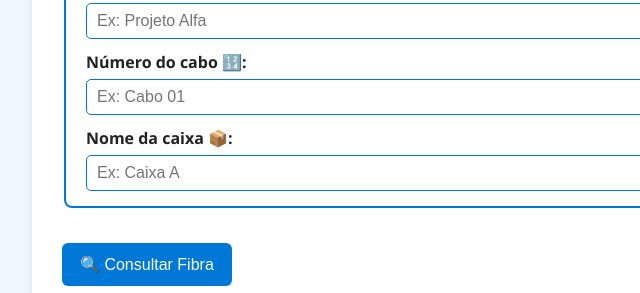
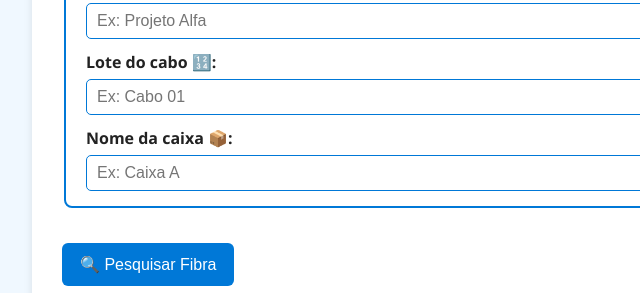
Before and after one commit to Kelfys/Fiber_search, a plain HTML site: page index.html in a window 1280 px wide. Shown: the part 507-800 px from the top of the page, 248-888 px from the left. Drawn offline with Linux system fonts and the light colour scheme.

Commit message:
Atualizar o index.html

```diff
--- a/index.html
+++ b/index.html
@@ -57,14 +57,14 @@
                 <label for="projectName">Nome do projeto 🏷️:</label>
                 <input type="text" id="projectName" name="projectName" placeholder="Ex: Projeto Alfa" />
 
-                <label for="cableNumber">Número do cabo 🔢:</label>
+                <label for="cableNumber">Lote do cabo 🔢:</label>
                 <input type="text" id="cableNumber" name="cableNumber" placeholder="Ex: Cabo 01" />
 
                 <label for="boxName">Nome da caixa 📦:</label>
                 <input type="text" id="boxName" name="boxName" placeholder="Ex: Caixa A" />
             </fieldset>
 
-            <button type="submit">🔍 Consultar Fibra</button>
+            <button type="submit">🔍 Pesquisar Fibra</button>
         </form>
 
         <section id="result" class="hidden">
```
